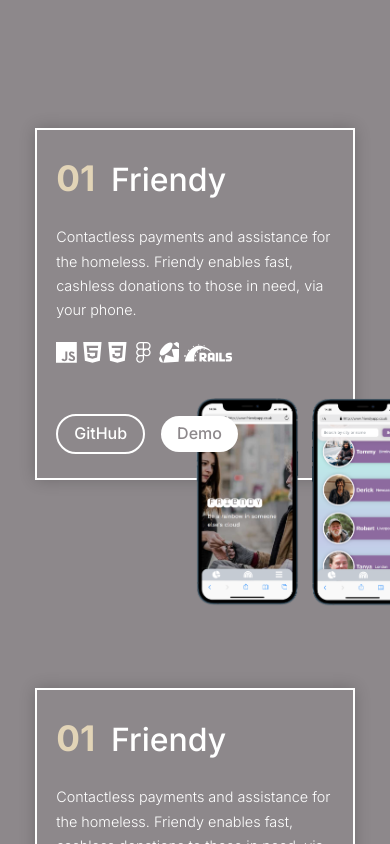
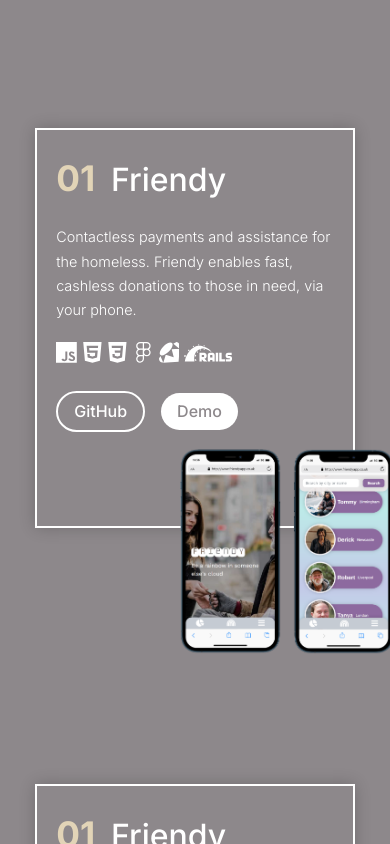
Before and after one commit to joeAmc/portfolio-site, a React (Create React App) app: page / in a window 390 px wide. Shown: the part 2820-3664 px from the top of the page. Built offline with nearby package versions, Linux system fonts and the light colour scheme.

Commit message:
projects images adjusted to mobiles

```diff
--- a/src/components/Projects/projects.css
+++ b/src/components/Projects/projects.css
@@ -181,6 +181,11 @@ svg.rails {
     left: 18.3rem;
     height: 60%;
   }
+
+  .buttons {
+    position: absolute;
+    bottom: 6rem;
+  }
 }
 
 /* ----small devices---- */
@@ -189,16 +194,18 @@ svg.rails {
     width: 20rem;
   }
   .proj {
-    margin-bottom: 5rem;
+    margin-bottom: 8rem;
+    height: 25rem;
   }
 
   .proj img {
-    height: 50%;
-    left: 5rem;
+    height: 47%;
+    left: 4rem;
+    bottom: -7rem;
+  }
+  .top img {
+    left: 9rem;
+    height: 52%;
     bottom: -8rem;
   }
-  .top img {
-    left: 10rem;
-    height: 60%;
-  }
 }
```
